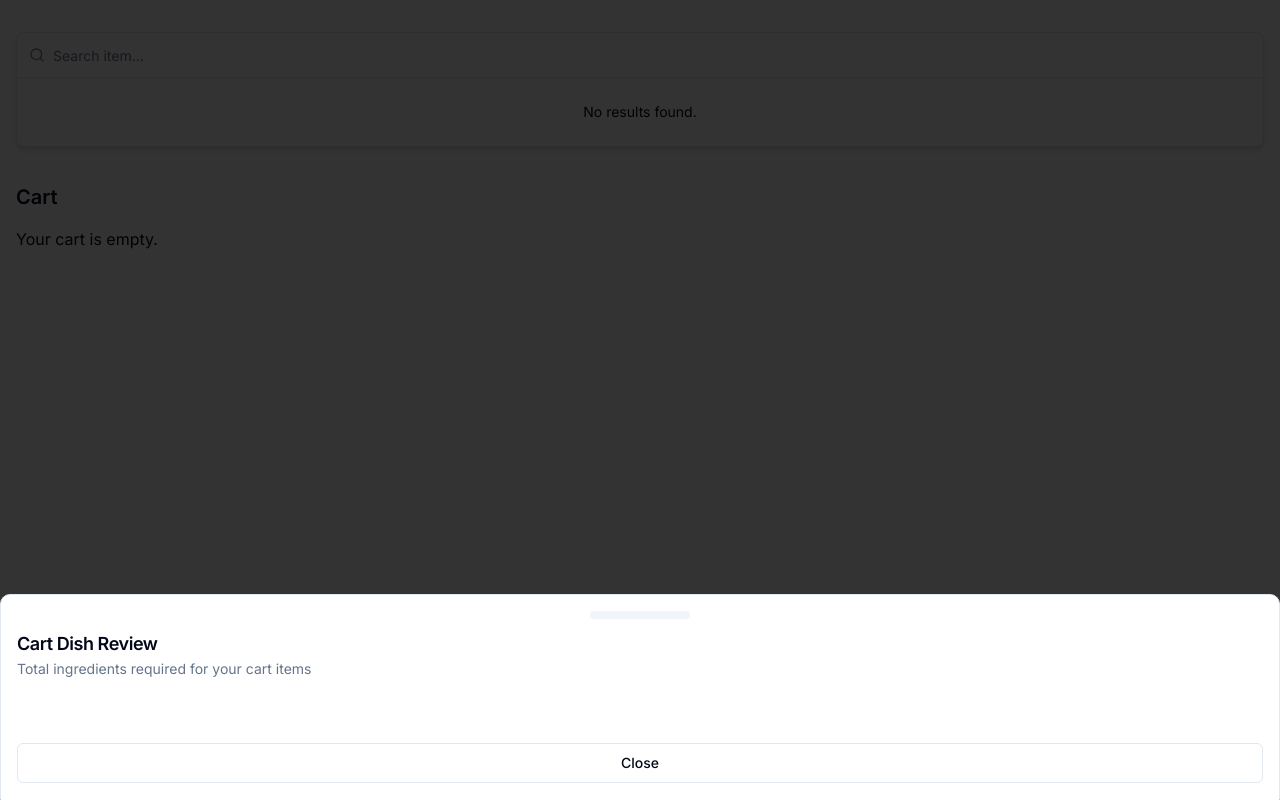
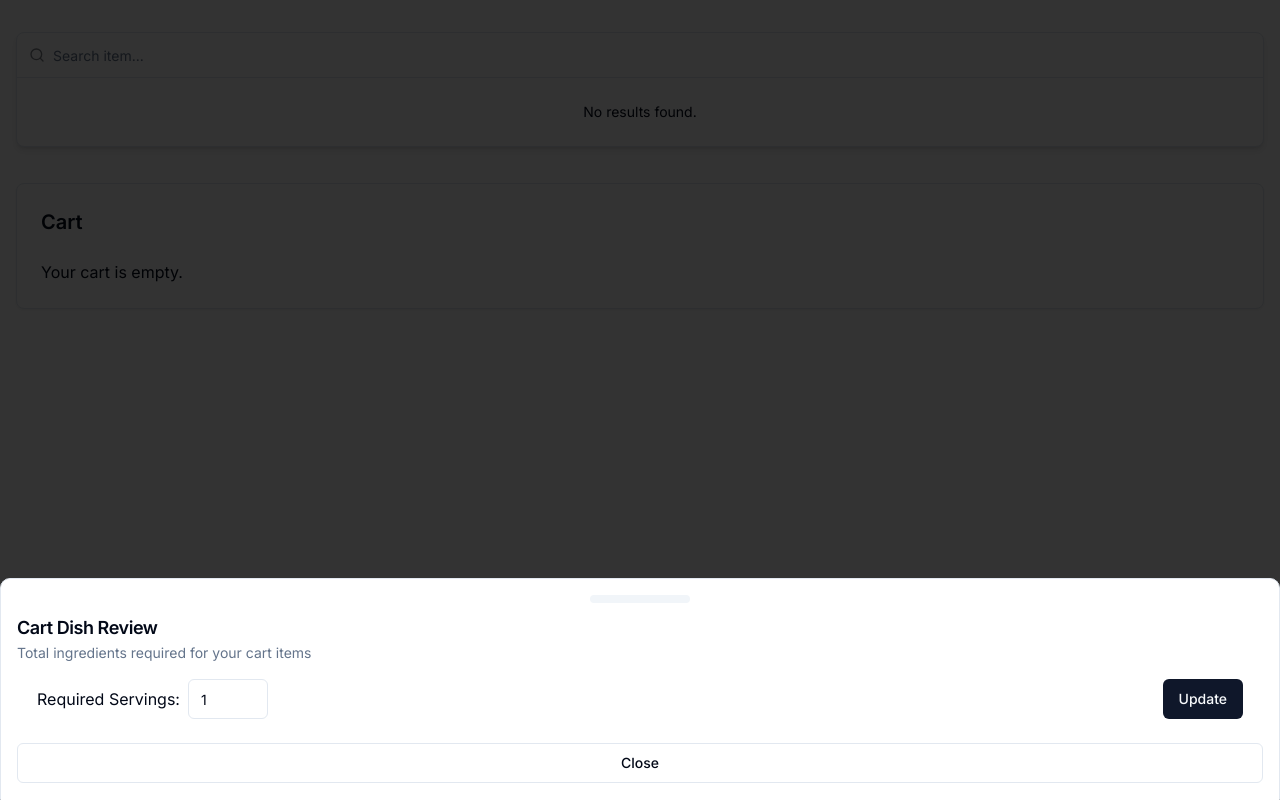
Before and after one commit to Katalogo/tobuyingred, a Next.js app: page / in a window 1280 px wide. Both pictures are taken after a click on the button "Review Cart Ingredients". Built offline with nearby package versions, Linux system fonts and the light colour scheme.

Commit message:
servings

```diff
--- a/app/page.tsx
+++ b/app/page.tsx
@@ -3,8 +3,16 @@ import React, { useState } from "react";
 import { CommandPortal } from "@/components/CommandPortal";
 import { Dish } from "@/lib/types";
 import { CartItemGroup } from "@/components/CartItemGroup";
-import { CartReviewDrawer } from "@/components/CartReviewDrawer";
 import { dishes } from "@/data/dishes";
+import dynamic from "next/dynamic";
+
+const CartReviewDrawer = dynamic(
+  () =>
+    import("@/components/CartReviewDrawer").then((mod) => mod.CartReviewDrawer),
+  {
+    loading: () => <p>Loading...</p>,
+  }
+);
 
 export default function Home() {
   const [cartItems, setCartItems] = useState<Dish[]>([]);
--- a/components/CartItemGroup.tsx
+++ b/components/CartItemGroup.tsx
@@ -1,5 +1,6 @@
 import React from "react";
 import { Dish } from "@/lib/types";
+import { Card, CardHeader, CardContent } from "./ui/card";
 
 interface CartItemProps {
   dishOcart: Dish[];
@@ -8,8 +9,35 @@ interface CartItemProps {
 
 export function CartItemGroup({ dishOcart, onRemove }: CartItemProps) {
   return (
-    <div>
-      <h2 className="text-xl font-semibold mb-4">Cart</h2>
+    // <div>
+    //   <h2 className="text-xl font-semibold mb-4">Cart</h2>
+    //   {dishOcart.length === 0 ? (
+    //     <p>Your cart is empty.</p>
+    //   ) : (
+    //     dishOcart.map((cartDish, index) => (
+    //       <div
+    //         key={`${cartDish.id}-${index}`}
+    //         className="flex justify-between items-center py-2"
+    //       >
+    //         <span>{cartDish.name}</span>
+    //         <div className="flex justify-between space-x-4">
+    //           <span className="self-center">${cartDish.price.toFixed(2)}</span>
+    //           <button
+    //             className="ml-auto bg-red-500 text-white px-2 py-1 rounded"
+    //             onClick={() => onRemove(cartDish)}
+    //           >
+    //             Remove
+    //           </button>
+    //         </div>
+    //       </div>
+    //     ))
+    //   )}
+    // </div>
+    <Card className="relative">
+      <CardHeader>
+        <h2 className="text-xl font-semibold">Cart</h2>
+      </CardHeader>
+      <CardContent className="overflow-scroll max-h-screen">
         {dishOcart.length === 0 ? (
           <p>Your cart is empty.</p>
         ) : (
@@ -20,7 +48,9 @@ export function CartItemGroup({ dishOcart, onRemove }: CartItemProps) {
             >
               <span>{cartDish.name}</span>
               <div className="flex justify-between space-x-4">
-              <span className="self-center">${cartDish.price.toFixed(2)}</span>
+                <span className="self-center">
+                  ${cartDish.price.toFixed(2)}
+                </span>
                 <button
                   className="ml-auto bg-red-500 text-white px-2 py-1 rounded"
                   onClick={() => onRemove(cartDish)}
@@ -31,6 +61,7 @@ export function CartItemGroup({ dishOcart, onRemove }: CartItemProps) {
             </div>
           ))
         )}
-    </div>
+      </CardContent>
+    </Card>
   );
 }
--- a/components/CartReviewDrawer.tsx
+++ b/components/CartReviewDrawer.tsx
@@ -1,4 +1,4 @@
-import React from "react";
+import React, { useState } from "react";
 import {
   Drawer,
   DrawerClose,
@@ -11,21 +11,30 @@ import {
 } from "@/components/ui/drawer";
 import { Button } from "@/components/ui/button";
 import { Dish, Ingredient } from "@/lib/types";
+import { Input } from "./ui/input";
 
 interface CartReviewDrawerProps {
   cartItems: Dish[];
 }
 
 export function CartReviewDrawer({ cartItems }: CartReviewDrawerProps) {
+  const [requiredServings, setRequiredServings] = useState<number>(1);
   const calculateTotalIngredients = () => {
     const totalIngredients: { [key: string]: Ingredient } = {};
 
     cartItems.forEach((dish) => {
       dish.ingredients.forEach((ingredient) => {
         if (totalIngredients[ingredient.name]) {
-          totalIngredients[ingredient.name].quantity += ingredient.quantity;
+          totalIngredients[ingredient.name].quantity += Math.ceil(
+            ingredient.quantity * (requiredServings / dish.servings)
+          );
         } else {
-          totalIngredients[ingredient.name] = { ...ingredient };
+          totalIngredients[ingredient.name] = {
+            ...ingredient,
+            quantity: Math.ceil(
+              ingredient.quantity * (requiredServings / dish.servings)
+            ),
+          };
         }
       });
     });
@@ -42,22 +51,37 @@ export function CartReviewDrawer({ cartItems }: CartReviewDrawerProps) {
           Review Cart Ingredients
         </Button>
       </DrawerTrigger>
-      <DrawerContent>
+      <DrawerContent className="max-h-[96%]">
         <DrawerHeader>
           <DrawerTitle>Cart Dish Review</DrawerTitle>
           <DrawerDescription>
             Total ingredients required for your cart items
           </DrawerDescription>
         </DrawerHeader>
-        <div className="p-4">
+        <div className="flex items-center justify-between mb-2 px-9">
+          <div className="flex items-center">
+            <span className="mr-2 self-center">Required Servings:</span>
+            <Input
+              type="number"
+              min={1}
+              value={requiredServings}
+              onChange={(e) => setRequiredServings(Number(e.target.value))}
+              className="w-20"
+            />
+          </div>
+          <Button onClick={() => calculateTotalIngredients()}>Update</Button>
+        </div>
+        <div className="px-8 overflow-scroll">
+          {/* <ScrollArea className="max-h-[400px]"> */}
           {totalIngredients.map((ingredient, index) => (
-            <div key={index} className="flex justify-between items-center py-2">
+            <div key={index} className="flex justify-between items-center py-1">
               <span>{ingredient.name}</span>
               <span>
                 {ingredient.quantity} {ingredient.unit}
               </span>
             </div>
           ))}
+          {/* </ScrollArea> */}
         </div>
         <DrawerFooter>
           <DrawerClose asChild>
--- /dev/null
+++ b/components/ui/input.tsx
@@ -0,0 +1,25 @@
+import * as React from "react"
+
+import { cn } from "@/lib/utils"
+
+export interface InputProps
+  extends React.InputHTMLAttributes<HTMLInputElement> {}
+
+const Input = React.forwardRef<HTMLInputElement, InputProps>(
+  ({ className, type, ...props }, ref) => {
+    return (
+      <input
+        type={type}
+        className={cn(
+          "flex h-10 w-full rounded-md border border-input bg-background px-3 py-2 text-sm ring-offset-background file:border-0 file:bg-transparent file:text-sm file:font-medium placeholder:text-muted-foreground focus-visible:outline-none focus-visible:ring-2 focus-visible:ring-ring focus-visible:ring-offset-2 disabled:cursor-not-allowed disabled:opacity-50",
+          className
+        )}
+        ref={ref}
+        {...props}
+      />
+    )
+  }
+)
+Input.displayName = "Input"
+
+export { Input }
--- a/data/dishes.ts
+++ b/data/dishes.ts
@@ -5,32 +5,35 @@ export const dishes: Dish[] = [
     id: 1,
     name: "Spaghetti Carbonara",
     price: 12,
+    servings: 2,
     ingredients: [
-      { id: 1, name: "Spaghetti", quantity: 100, unit: "g" },
-      { id: 2, name: "Eggs", quantity: 2, unit: "pcs" },
-      { id: 3, name: "Bacon", quantity: 50, unit: "g" },
-      { id: 4, name: "Parmesan", quantity: 30, unit: "g" },
+      { id: 1, name: "Spaghetti", quantity: 200, unit: "g" },
+      { id: 2, name: "Eggs", quantity: 4, unit: "pcs" },
+      { id: 3, name: "Bacon", quantity: 100, unit: "g" },
+      { id: 4, name: "Parmesan", quantity: 60, unit: "g" },
     ],
   },
   {
     id: 2,
     name: "Margherita Pizza",
     price: 10,
+    servings: 2,
     ingredients: [
-      { id: 5, name: "Pizza Dough", quantity: 200, unit: "g" },
-      { id: 6, name: "Tomato Sauce", quantity: 80, unit: "ml" },
-      { id: 7, name: "Mozzarella", quantity: 100, unit: "g" },
-      { id: 8, name: "Basil", quantity: 10, unit: "g" },
+      { id: 5, name: "Pizza Dough", quantity: 400, unit: "g" },
+      { id: 6, name: "Tomato Sauce", quantity: 160, unit: "ml" },
+      { id: 7, name: "Mozzarella", quantity: 200, unit: "g" },
+      { id: 8, name: "Basil", quantity: 20, unit: "g" },
     ],
   },
   {
     id: 3,
     name: "Caesar Salad",
     price: 8,
+    servings: 1,
     ingredients: [
       { id: 9, name: "Romaine Lettuce", quantity: 150, unit: "g" },
       { id: 10, name: "Croutons", quantity: 50, unit: "g" },
-      { id: 11, name: "Parmesan", quantity: 20, unit: "g" },
+      { id: 4, name: "Parmesan", quantity: 20, unit: "g" },
       { id: 2, name: "Eggs", quantity: 1, unit: "pc" },
     ],
   },
@@ -38,23 +41,64 @@ export const dishes: Dish[] = [
     id: 4,
     name: "Lasagna",
     price: 14,
+    servings: 3,
     ingredients: [
-      { id: 12, name: "Lasagna Sheets", quantity: 250, unit: "g" },
-      { id: 13, name: "Ground Beef", quantity: 300, unit: "g" },
-      { id: 6, name: "Tomato Sauce", quantity: 200, unit: "ml" },
-      { id: 14, name: "Bechamel Sauce", quantity: 150, unit: "ml" },
-      { id: 4, name: "Parmesan", quantity: 50, unit: "g" },
+      { id: 11, name: "Lasagna Sheets", quantity: 750, unit: "g" },
+      { id: 12, name: "Ground Beef", quantity: 900, unit: "g" },
+      { id: 6, name: "Tomato Sauce", quantity: 600, unit: "ml" },
+      { id: 13, name: "Bechamel Sauce", quantity: 450, unit: "ml" },
+      { id: 4, name: "Parmesan", quantity: 150, unit: "g" },
     ],
   },
   {
     id: 5,
     name: "Chicken Alfredo",
     price: 13,
+    servings: 2,
     ingredients: [
-      { id: 15, name: "Fettuccine", quantity: 200, unit: "g" },
-      { id: 16, name: "Chicken Breast", quantity: 200, unit: "g" },
-      { id: 17, name: "Heavy Cream", quantity: 100, unit: "ml" },
-      { id: 4, name: "Parmesan", quantity: 40, unit: "g" },
+      { id: 14, name: "Fettuccine", quantity: 400, unit: "g" },
+      { id: 15, name: "Chicken Breast", quantity: 400, unit: "g" },
+      { id: 16, name: "Heavy Cream", quantity: 200, unit: "ml" },
+      { id: 4, name: "Parmesan", quantity: 80, unit: "g" },
+    ],
+  },
+  {
+    id: 6,
+    name: "Beef Stroganoff",
+    price: 15,
+    servings: 3,
+    ingredients: [
+      { id: 17, name: "Egg Noodles", quantity: 300, unit: "g" },
+      { id: 12, name: "Ground Beef", quantity: 600, unit: "g" },
+      { id: 16, name: "Heavy Cream", quantity: 300, unit: "ml" },
+      { id: 18, name: "Mushrooms", quantity: 200, unit: "g" },
+      { id: 4, name: "Parmesan", quantity: 50, unit: "g" },
+    ],
+  },
+  {
+    id: 7,
+    name: "Pad Thai",
+    price: 12,
+    servings: 2,
+    ingredients: [
+      { id: 19, name: "Rice Noodles", quantity: 200, unit: "g" },
+      { id: 20, name: "Shrimp", quantity: 300, unit: "g" },
+      { id: 21, name: "Peanuts", quantity: 50, unit: "g" },
+      { id: 22, name: "Bean Sprouts", quantity: 100, unit: "g" },
+      { id: 23, name: "Lime", quantity: 2, unit: "pcs" },
+    ],
+  },
+  {
+    id: 8,
+    name: "Beef Burrito",
+    price: 10,
+    servings: 1,
+    ingredients: [
+      { id: 24, name: "Tortilla", quantity: 1, unit: "pc" },
+      { id: 12, name: "Ground Beef", quantity: 150, unit: "g" },
+      { id: 25, name: "Refried Beans", quantity: 100, unit: "g" },
+      { id: 26, name: "Cheddar Cheese", quantity: 50, unit: "g" },
+      { id: 27, name: "Salsa", quantity: 30, unit: "ml" },
     ],
   },
 ];
--- a/lib/types.ts
+++ b/lib/types.ts
@@ -9,5 +9,6 @@ export interface Dish {
   id: number;
   name: string;
   price: number;
+  servings: number;
   ingredients: Ingredient[];
 }
```
Lines whose indentation alone changed are shown as unchanged.
